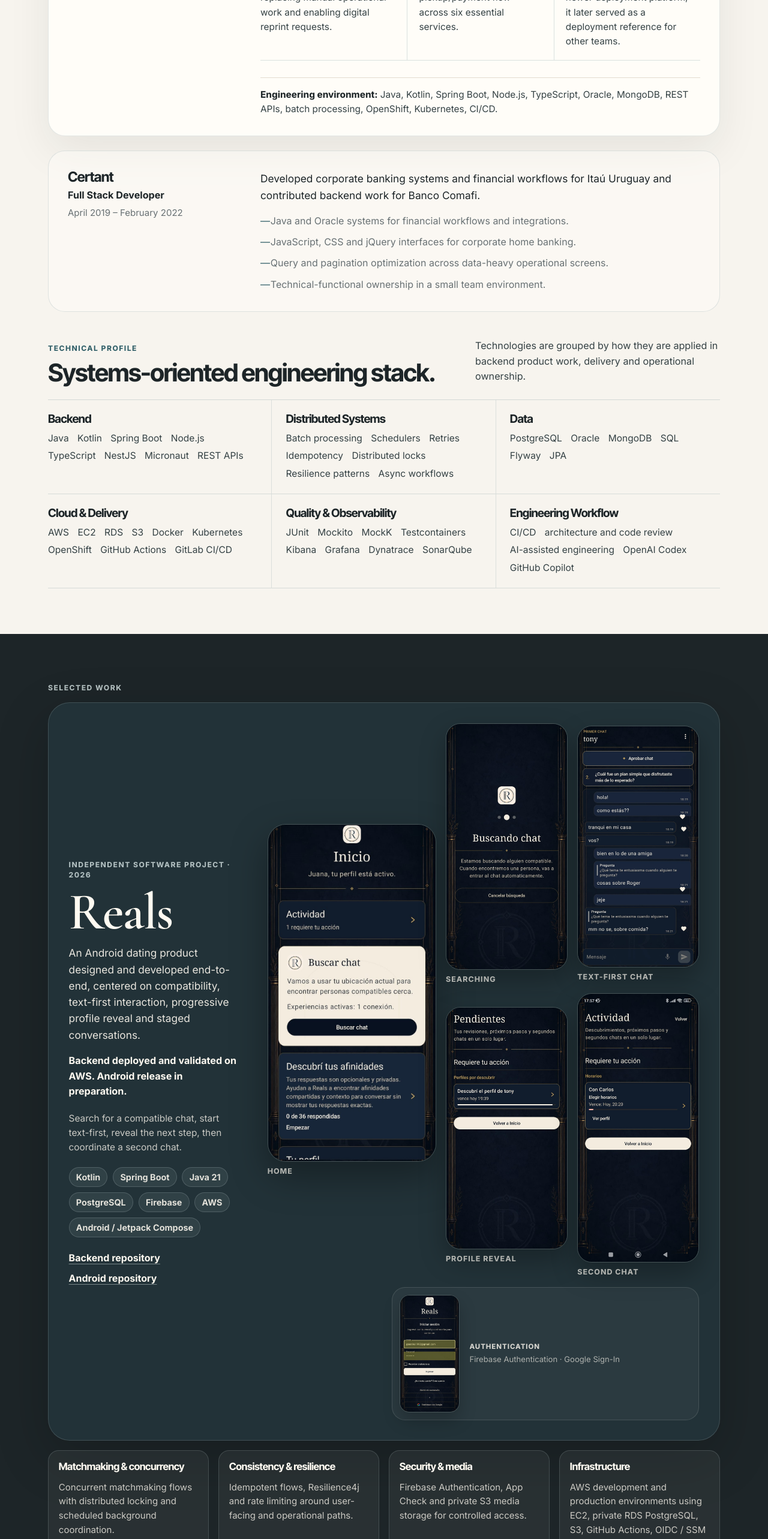
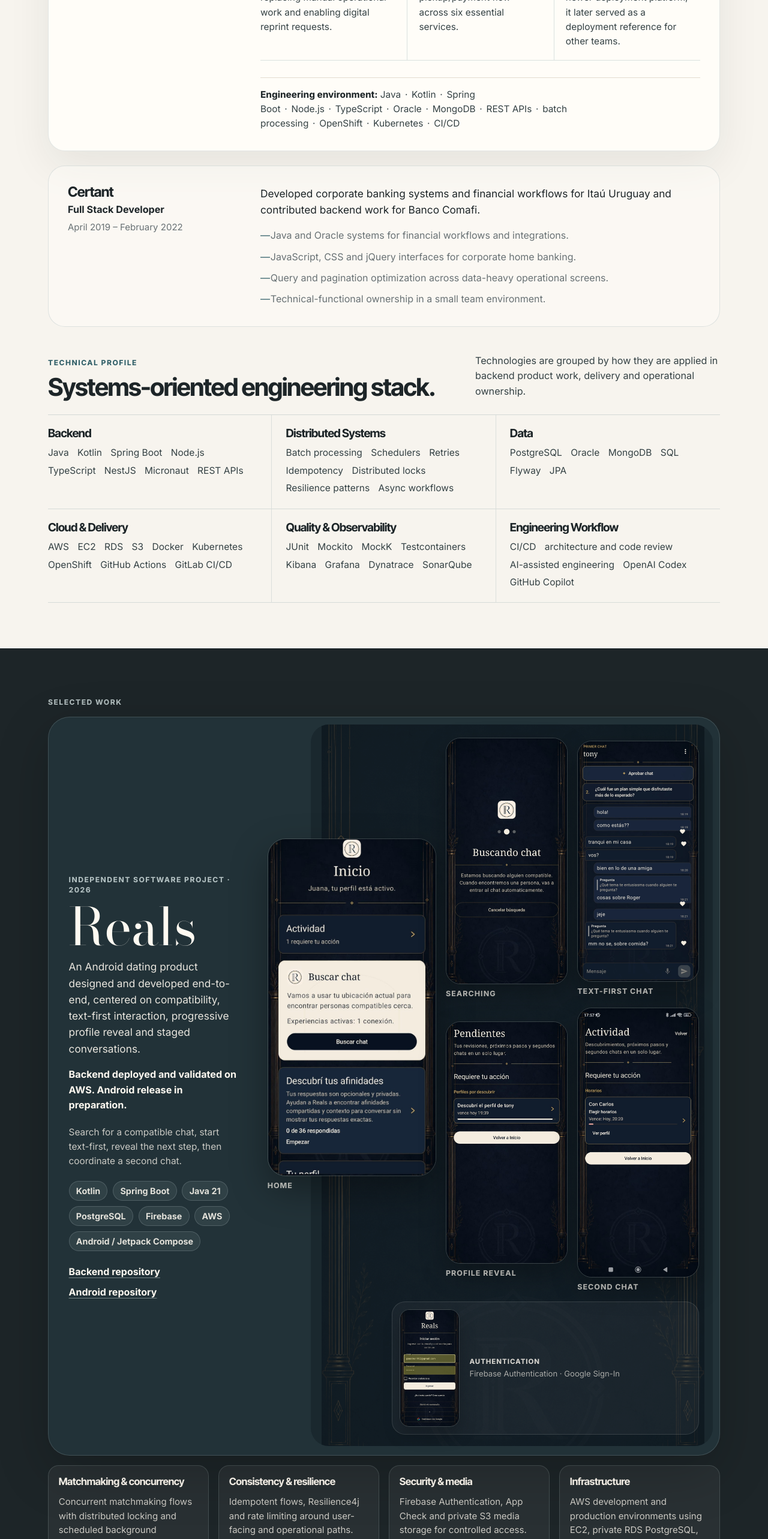
Before and after one commit to Gtestino92/gtestino92.github.io, a React (Vite) app: page / in a window 1280 px wide. Shown: the part 1080-3646 px from the top of the page at 60% size. Built offline with nearby package versions, Linux system fonts and the light colour scheme.

Commit message:
edit reals

```diff
--- a/index.html
+++ b/index.html
@@ -10,7 +10,7 @@
     <link rel="preconnect" href="https://fonts.googleapis.com" />
     <link rel="preconnect" href="https://fonts.gstatic.com" crossorigin />
     <link
-      href="https://fonts.googleapis.com/css2?family=Cormorant+Garamond:wght@600&family=Inter:wght@400..800&family=Inter+Tight:wght@500..800&display=swap"
+      href="https://fonts.googleapis.com/css2?family=Bodoni+Moda:opsz,wght@6..96,400&family=Inter:wght@400..800&family=Inter+Tight:wght@500..800&display=swap"
       rel="stylesheet"
     />
     <title>Giuliano Testino | Backend Software Engineer</title>
--- a/src/components/Experience.tsx
+++ b/src/components/Experience.tsx
@@ -45,7 +45,15 @@
 
                 {experience.environment ? (
                   <p className="environment">
-                    <span>Engineering environment:</span> {experience.environment}
+                    <span>Engineering environment:</span>{" "}
+                    {experience.environment
+                      .replace(/\.$/, "")
+                      .split(", ")
+                      .map((item) => (
+                        <span className="environment-skill" key={item}>
+                          {item}
+                        </span>
+                      ))}
                   </p>
                 ) : null}
               </div>
--- a/src/styles/global.css
+++ b/src/styles/global.css
@@ -416,6 +416,17 @@
   font-weight: 740;
 }
 
+.environment .environment-skill {
+  color: var(--color-ink-soft);
+  font-weight: 400;
+}
+
+.environment .environment-skill:not(:last-child)::after {
+  content: "·";
+  margin: 0 0.42rem;
+  color: var(--color-ink-muted);
+}
+
 .professional-section {
   padding: 4.35rem 0 0;
   border-top: 1px solid var(--color-line);
@@ -515,6 +526,7 @@
 }
 
 .reals-panel {
+  position: relative;
   display: grid;
   grid-template-columns: minmax(0, 0.56fr) minmax(660px, 1.44fr);
   gap: clamp(2rem, 4vw, 3.25rem);
@@ -529,10 +541,12 @@
 
 .reals-content h3 {
   color: #fffaf1;
-  font-family: "Cormorant Garamond", Georgia, serif;
+  font-family: "Bodoni Moda", "Times New Roman", serif;
   font-size: clamp(3rem, 7vw, 5.4rem);
-  font-weight: 600;
-  letter-spacing: -0.02em;
+  font-weight: 400;
+  font-style: normal;
+  line-height: 0.95;
+  letter-spacing: -0.01em;
 }
 
 .reals-content .lead {
@@ -580,10 +594,36 @@
 }
 
 .reals-visuals {
+  position: relative;
   min-width: 0;
+  isolation: isolate;
+}
+
+.reals-visuals::before,
+.reals-visuals::after {
+  content: "";
+  position: absolute;
+  inset: clamp(-1.4rem, -2vw, -0.75rem) -1.4rem -1.15rem 10%;
+  z-index: 0;
+  border-radius: 30px;
+  pointer-events: none;
+}
+
+.reals-visuals::before {
+  background-image: url("/projects/reals/editorial-dark.png");
+  background-repeat: no-repeat;
+  background-position: right 42% center;
+  background-size: auto 118%;
+  opacity: 0.48;
+}
+
+.reals-visuals::after {
+  background: rgba(10, 20, 25, 0.32);
 }
 
 .reals-flow-screenshots {
+  position: relative;
+  z-index: 1;
   display: grid;
   grid-template-columns: minmax(270px, 1.08fr) repeat(2, minmax(175px, 0.78fr));
   gap: 1rem;
@@ -643,6 +683,8 @@
 }
 
 .reals-auth-screen {
+  position: relative;
+  z-index: 1;
   display: grid;
   grid-template-columns: 6.25rem minmax(0, 1fr);
   gap: 1rem;
```
Also changed, not shown: public/projects/reals/editorial-dark.png (added).
